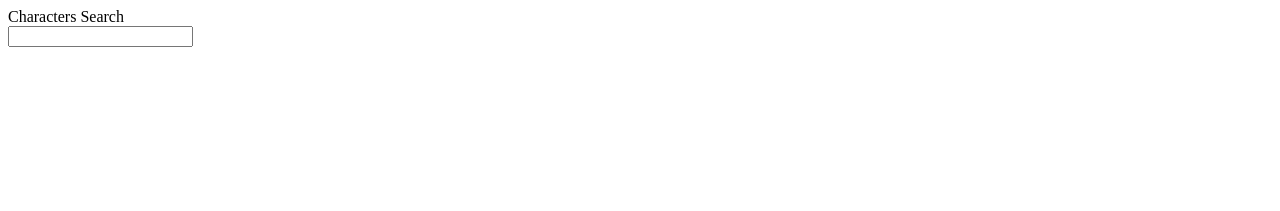
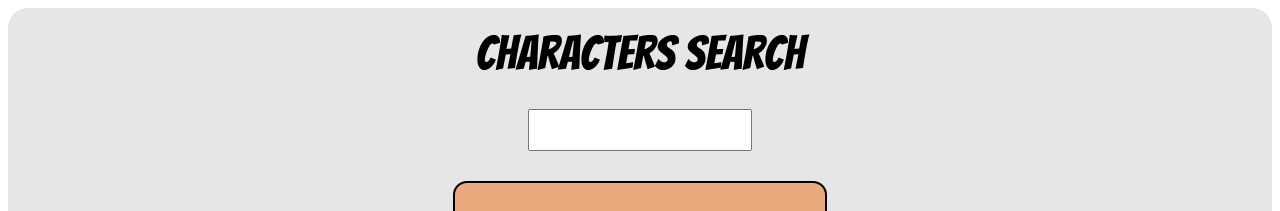
Before and after one commit to jorgeAgoiz/breakingBadTest, a React (Create React App) app: page / in a window 1280 px wide. Shown: the top 211 px of the page. Built offline with nearby package versions, Linux system fonts and the light colour scheme.

Commit message:
added some style

```diff
--- a/public/index.html
+++ b/public/index.html
@@ -15,6 +15,16 @@
       user's mobile device or desktop. See https://developers.google.com/web/fundamentals/web-app-manifest/
     -->
     <link rel="manifest" href="%PUBLIC_URL%/manifest.json" />
+    <link rel="preconnect" href="https://fonts.gstatic.com" />
+    <link
+      href="https://fonts.googleapis.com/css2?family=Bangers&display=swap"
+      rel="stylesheet"
+    />
+    <link rel="preconnect" href="https://fonts.gstatic.com" />
+    <link
+      href="https://fonts.googleapis.com/css2?family=Rock+Salt&display=swap"
+      rel="stylesheet"
+    />
     <!--
       Notice the use of %PUBLIC_URL% in the tags above.
       It will be replaced with the URL of the `public` folder during the build.
--- /dev/null
+++ b/src/components/App.css
@@ -0,0 +1,9 @@
+.appContainer {
+  display: grid;
+  grid-template-columns: min-content;
+  grid-template-rows: auto auto;
+  grid-gap: 10px;
+  background-color: rgb(231, 229, 229);
+  justify-content: center;
+  border-radius: 20px;
+}
--- a/src/components/App.js
+++ b/src/components/App.js
@@ -1,3 +1,4 @@
+import './App.css';
 import axios from 'axios';
 import React from 'react';
 import SearchForm from './SearchForm';
@@ -5,18 +6,18 @@ import Character from './Character';
 
 class App extends React.Component {
 
-    state = { character: [] };
+    state = { character: {} };
 
     onSearchSubmit = async (character) => {
         const name = character.replace(' ', '+');
         const response = await axios.get(`https://www.breakingbadapi.com/api/characters?name=${name}`);
-        this.setState({ character: response.data });
-        console.log(this.state.character);
+        this.setState({ character: response.data[0] });
     };
 
     render () {
         return (
-            <div>
+            <div className="appContainer">
+                {/* Le pasamos en un prop la funcion onSearchSubmit */}
                 <SearchForm onSubmit={this.onSearchSubmit} />
                 <Character charac={this.state.character} />
             </div>
--- /dev/null
+++ b/src/components/Character.css
@@ -0,0 +1,15 @@
+.characterCard {
+  text-align: center;
+  background-color: rgb(233, 170, 126);
+  font-family: "Rock Salt", cursive;
+  margin: 10px;
+  padding: 10px;
+  border: 2px solid black;
+  border-radius: 14px;
+}
+
+.characterCard img {
+  height: 500px;
+  width: 350px;
+  border-radius: 14px;
+}
--- a/src/components/Character.js
+++ b/src/components/Character.js
@@ -1,12 +1,16 @@
+import './Character.css';
 import React from 'react';
 
-class Character extends React.Component {
-
-    render () {
-        return (
-            <div></div>
-        );
-    }
+const Character = (props) => {
+    console.log(props.charac);
+    return (
+        <div className="characterCard">
+            <h1>{props.charac.name}</h1>
+            <h3>{props.charac.nickname}</h3>
+            <p>{props.charac.status}</p>
+            <img src={props.charac.img} alt={props.charac.portrayed} />
+        </div>
+    );
 };
 
 export default Character;
--- /dev/null
+++ b/src/components/SearchForm.css
@@ -0,0 +1,19 @@
+.searchForm {
+  text-align: center;
+}
+
+.formStyle label {
+  display: block;
+  font-size: 3em;
+  font-weight: 500;
+  font-family: "Bangers", cursive;
+  margin: 10px;
+  padding: 10px;
+}
+
+.formStyle input {
+  width: 200px;
+  margin: 10px;
+  padding: 10px;
+  font-size: 1em;
+}
--- a/src/components/SearchForm.js
+++ b/src/components/SearchForm.js
@@ -1,3 +1,4 @@
+import './SearchForm.css';
 import React from 'react';
 
 class SearchForm extends React.Component {
@@ -5,15 +6,15 @@ class SearchForm extends React.Component {
 
     onFormSubmit = (event) => {
         event.preventDefault();
+        /* Aqui recogemos la funcion pasada por prop y le pasamos character como argumento */
         this.props.onSubmit(this.state.character);
     };
 
     render () {
         return (
-            <div>
-                <form onSubmit={this.onFormSubmit}>
+            <div className="searchForm">
+                <form className="formStyle" onSubmit={this.onFormSubmit}>
                     <label>Characters Search</label>
-                    <br></br>
                     <input
                         type="text"
                         value={this.state.character}
```
